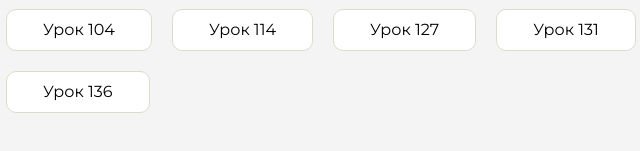
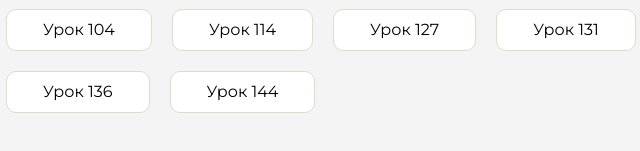
Before and after one commit to nikchirkov/homework, a plain HTML site: page index.html in a window 1280 px wide. Shown: the part 415-566 px from the top of the page, 450-1090 px from the left. Drawn offline with Linux system fonts and the light colour scheme.

Commit message:
Update index.html

```diff
--- a/index.html
+++ b/index.html
@@ -146,6 +146,9 @@
                     <li class="content__list-item">
                         <a href="wake-bake-3/index.html">Урок 136</a>
                     </li>
+                    <li class="content__list-item">
+                        <a href="wake-bake-4/index.html">Урок 144</a>
+                    </li>
                 </ul>
             </div>
             <div class="content__block hidden" id="diplomBlock">
```
